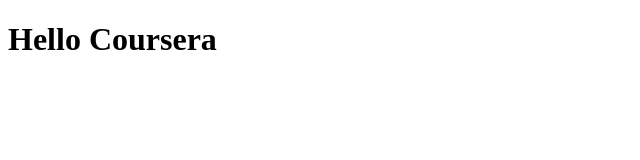
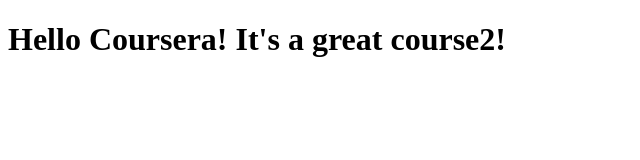
Before and after one commit to nankae/coursera-test, a plain HTML site: page site/index.html in a window 1280 px wide. Shown: the whole page, without its empty margins (0-640 px from the left). Drawn offline with Linux system fonts and the light colour scheme.

Commit message:
My First page

```diff
--- a/site/index.html
+++ b/site/index.html
@@ -4,6 +4,6 @@
  <title>Hello Coursera</title>
  </head>
  <body>
- 	<h1>Hello Coursera</h1>
+ 	<h1>Hello Coursera! It's a great course2!</h1>
  </body>
  <html>
```
